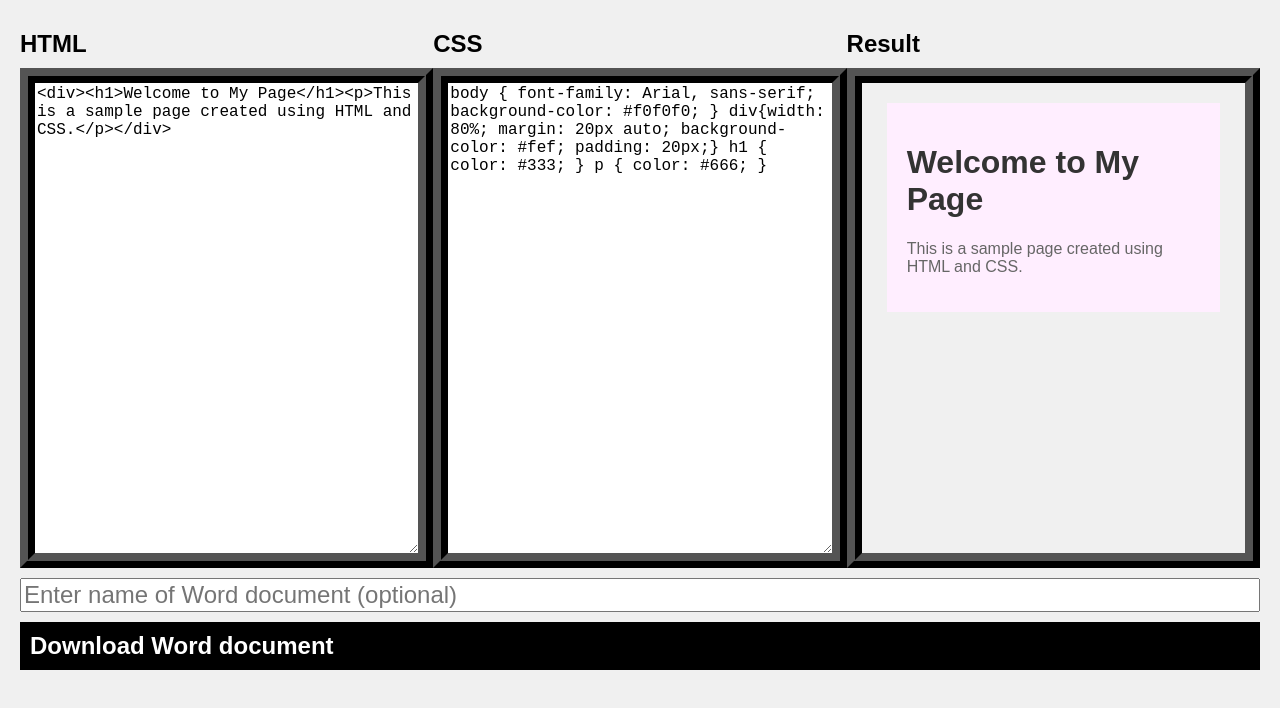
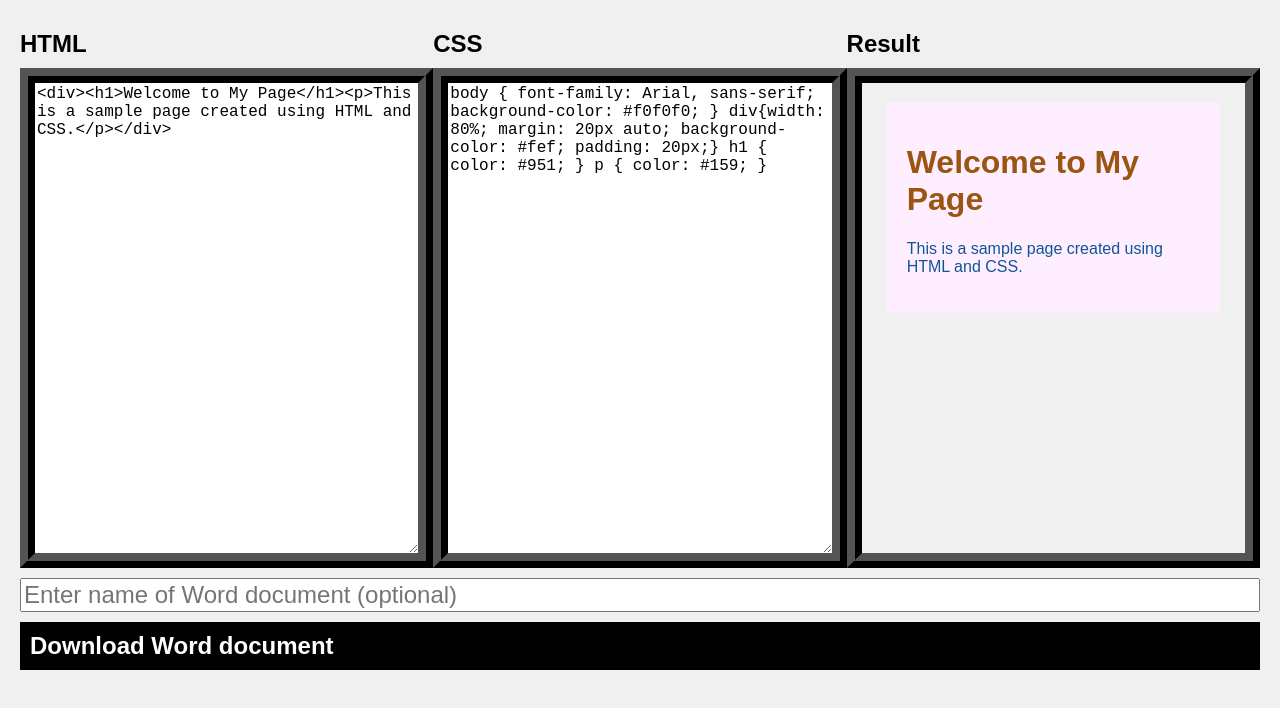
Before and after one commit to 3willows/html-css-export-word-demo, a website built with Vite: page index.html in a window 1280 px wide. Built offline with nearby package versions, Linux system fonts and the light colour scheme.

Commit message:
Increase colour contrast

```diff
--- a/index.html
+++ b/index.html
@@ -75,7 +75,7 @@
     </div>
     <div class="vertical-container">
       <p>CSS</p>
-      <textarea id="cssInput">body { font-family: Arial, sans-serif; background-color: #f0f0f0; } div{width: 80%; margin: 20px auto; background-color: #fef; padding: 20px;} h1 { color: #333; } p { color: #666; }</textarea>
+      <textarea id="cssInput">body { font-family: Arial, sans-serif; background-color: #f0f0f0; } div{width: 80%; margin: 20px auto; background-color: #fef; padding: 20px;} h1 { color: #951; } p { color: #159; }</textarea>
     </div>
     <div class="vertical-container">
       <p>Result</p>
```
